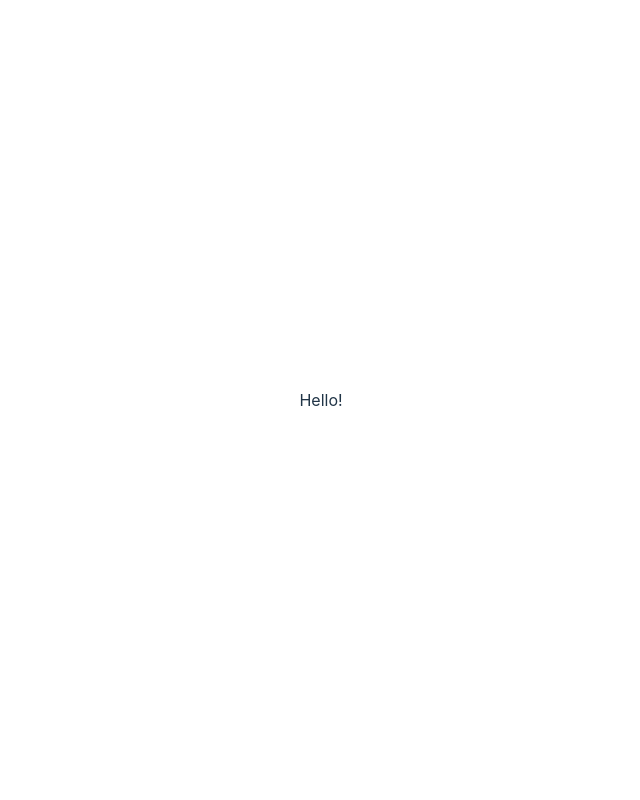
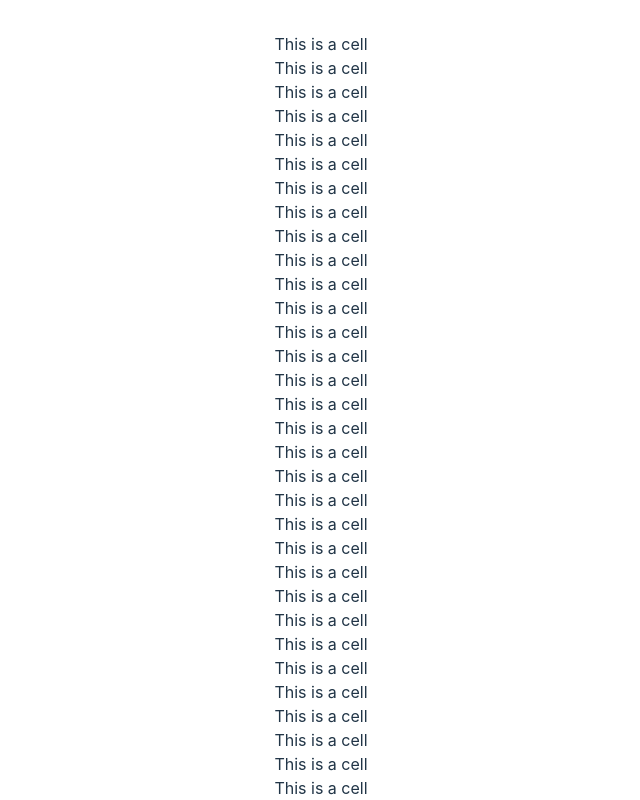
Before and after one commit to WeiTanZzz/invevo-game-jam, a React (Vite) app: page / in a window 1280 px wide. Shown: the top 800 px of the page, without its empty margins (319-959 px from the left). Built offline with nearby package versions, Linux system fonts and the light colour scheme.

Commit message:
add basic render

```diff
--- a/package.json
+++ b/package.json
@@ -23,6 +23,7 @@
     "eslint-plugin-react-hooks": "^5.0.0",
     "eslint-plugin-react-refresh": "^0.4.13",
     "globals": "^15.11.0",
+    "prettier": "3.3.3",
     "typescript": "~5.6.2",
     "typescript-eslint": "^8.10.0",
     "vite": "^5.4.9"
--- a/src/App.tsx
+++ b/src/App.tsx
@@ -1,10 +1,11 @@
 import './App.css'
+import { Grid } from './map/grid'
 
 function App() {
 
   return (
     <>
-            <div>Hello!</div>
+        <Grid />
     </>
   )
 }
--- /dev/null
+++ b/src/map/grid.tsx
@@ -0,0 +1,26 @@
+export const Grid = () => {
+  const width = 10;
+  const height = 10;
+  return (
+    <div className="flex flex-row grow">
+      {new Array(width * height).fill(1).map((_, i) => (
+        <Cell key={i} x={Math.floor(i / width)} y={Math.floor(i / height)} />
+      ))}
+    </div>
+  );
+};
+
+const Cell = ({ x, y }: { x: number; y: number }) => {
+  console.log("I am a cell");
+  const onCellClicked = () => {
+    console.log(`Cell clicked at x: ${x}, y: ${y}`);
+  };
+  return (
+    <div
+      onClick={onCellClicked}
+      className="size-32 bg-white border border-white"
+    >
+      This is a cell
+    </div>
+  );
+};
```
